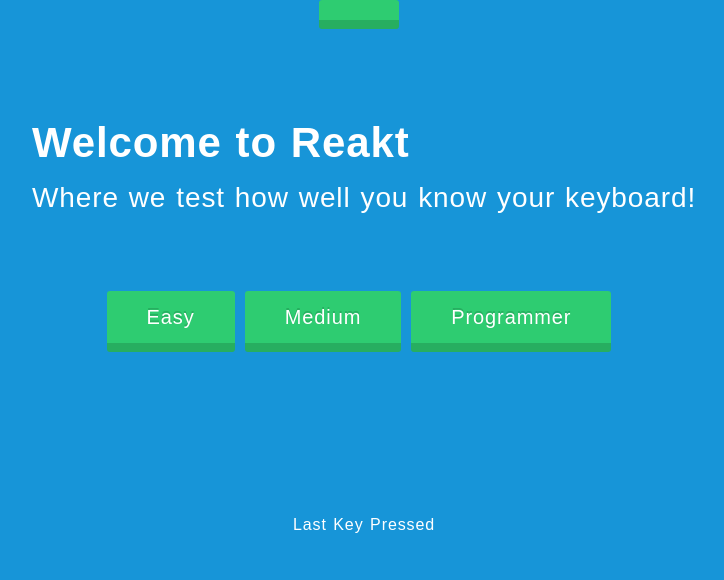
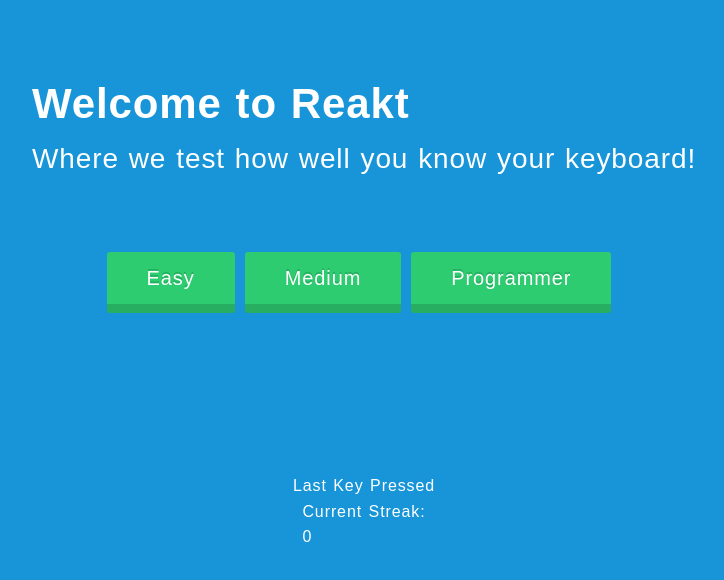
Before and after one commit to alexalextran/keyboard-game, a React (Create React App) app: page / in a window 1280 px wide. Shown: the top 580 px of the page, without its empty margins (276-1000 px from the left). Built offline with nearby package versions, Linux system fonts and the light colour scheme.

Commit message:
added a tracker to track your current pogress

```diff
--- a/src/components/Mainpage.jsx
+++ b/src/components/Mainpage.jsx
@@ -3,6 +3,7 @@ import React, { useState } from "react";
 const Mainpage = () => {
   var keyvalue = "Start!";
   var level = 1;
+  var streak = 0
 
   function makeid(difficulty) {
     document.querySelector(".RESULT").innerHTML = " ";
@@ -27,7 +28,9 @@ const Mainpage = () => {
         document.querySelector(".key").innerHTML = name;
 
         if (name == keyvalue) {
+          streak++
           keyvalue = "";
+          document.querySelector(".current__streak--value").innerHTML = streak;
           document.querySelector(".timer__wrapper").style.animation = "";
           void document.querySelector(".timer__wrapper").offsetWidth;
           document.querySelector(".RESULT").innerHTML = "NICE!";
@@ -78,12 +81,7 @@ const Mainpage = () => {
 
   return (
     <section>
-      <button
-        onClick={() => {
-          starttimer();
-          setTimeout(makeid, 4000);
-        }}
-      ></button>
+
       <div className="header">
         <h1>Welcome to Reakt</h1>
         <p>Where we test how well you know your keyboard!</p>
@@ -132,6 +130,10 @@ const Mainpage = () => {
         <p>Last Key Pressed</p>
         <p className="key"></p>
       </div>
+
+      <div className="current__streak">
+          Current Streak: <p className="current__streak--value">0</p>
+      </div>
     </section>
   );
 };
```
